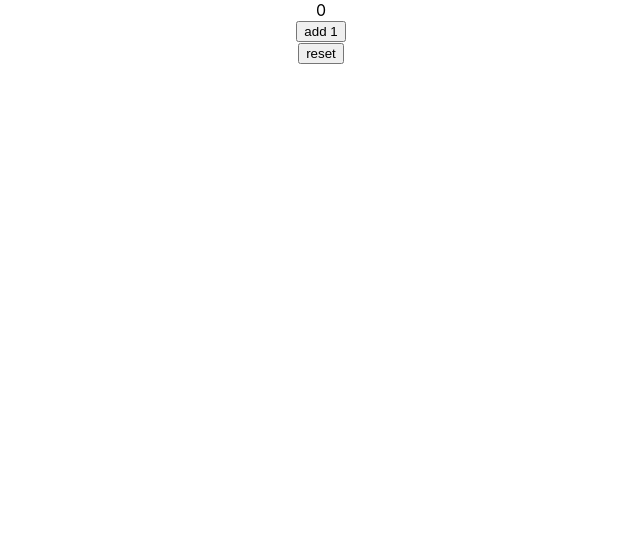
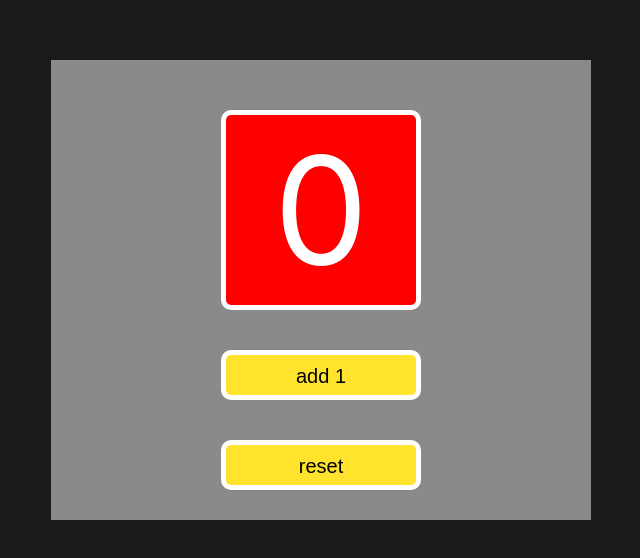
Before and after one commit to danifromecuador/freecodecamp-react-2-click-counter, a React (Create React App) app: page / in a window 1280 px wide. Shown: the top 558 px of the page, without its empty margins (319-959 px from the left). Built offline with nearby package versions, Linux system fonts and the light colour scheme.

Commit message:
Add high-contrast style

```diff
--- a/src/App.css
+++ b/src/App.css
@@ -1,5 +1,10 @@
 .App {
   text-align: center;
+  background-color: rgb(138, 138, 138);
+  width: 480px;
+  height: 400px;
+  margin: 60px auto;
+  padding: 30px;
 }
 
 .App-logo {
@@ -36,3 +41,19 @@
     transform: rotate(360deg);
   }
 }
+
+.display {
+  box-sizing: border-box;
+  background-color: red;
+  width: 200px;
+  height: 200px;
+  margin: 20px auto;
+  padding: 20px;
+  border: 5px solid white;
+  border-radius: 10px;
+  display: flex;
+  justify-content: center;
+  align-items: center;
+  font-size: 150px;
+  color: white;
+}
--- a/src/App.js
+++ b/src/App.js
@@ -15,8 +15,8 @@ function App() {
 
   return (
     <div className="App">
-      <div>{counter}</div>
-      <Button value="add 1" fn={add} />
+      <div className='display'>{counter}</div>
+      <Button value="add 1" fn={add}/>
       <Button value="reset" fn={reset} />
     </div>
   );
--- a/src/components/Button.js
+++ b/src/components/Button.js
@@ -1,8 +1,8 @@
-// import React from "react";
+import '../stylesheets/Button.css';
 
 const Button = ({value, fn}) => {
     return (
-        <div>
+        <div className="button">
             <input type="button" value={value} onClick={fn}></input>
         </div>
     );
--- a/src/index.css
+++ b/src/index.css
@@ -5,6 +5,7 @@ body {
     sans-serif;
   -webkit-font-smoothing: antialiased;
   -moz-osx-font-smoothing: grayscale;
+  background-color: rgb(26, 26, 26);
 }
 
 code {
--- /dev/null
+++ b/src/stylesheets/Button.css
@@ -0,0 +1,11 @@
+input {
+  margin:20px;
+  border: 5px solid rgb(255, 255, 255);
+  border-radius: 10px;
+  padding: 10px 15px;
+  background-color: rgb(255, 227, 45);
+  width: 200px;
+  height: 50px;
+  font-size: 20px;
+  cursor: pointer;
+}
```
